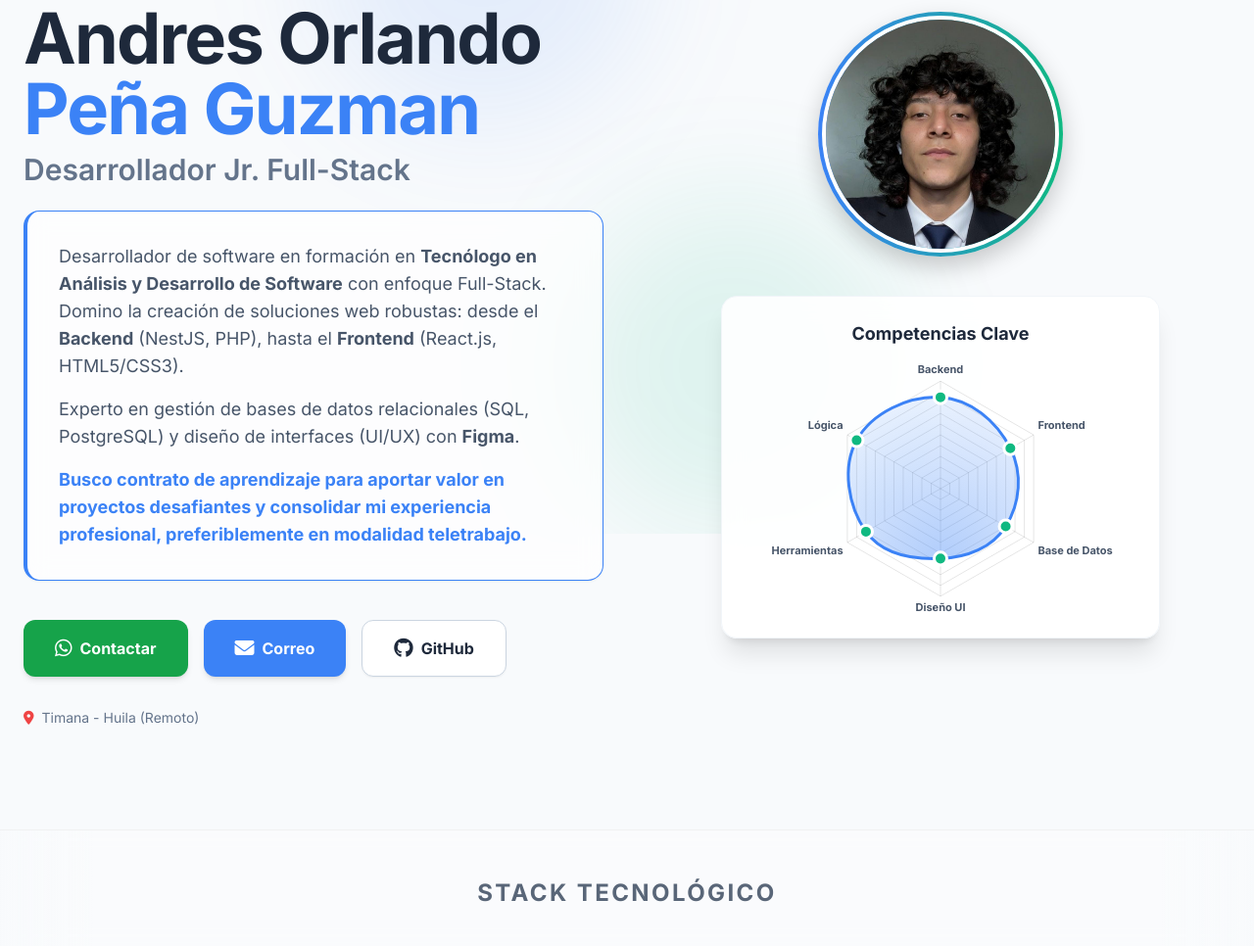
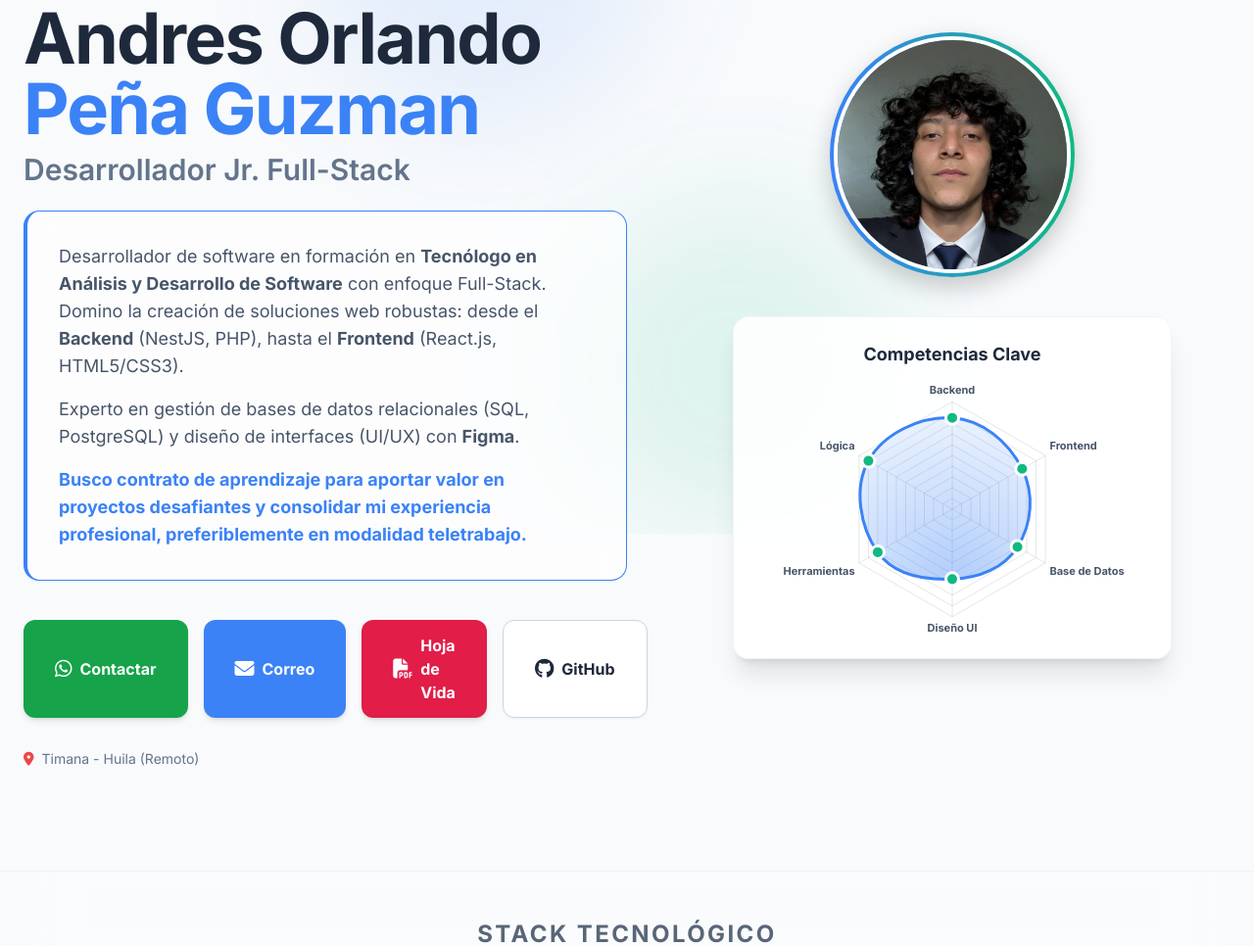
Before and after one commit to AndresPuyol/portafolio-andres, a plain HTML site: page index.html in a window 1280 px wide. Shown: the part 255-1221 px from the top of the page at 98% size. Drawn offline with nearby package versions, Linux system fonts and the light colour scheme; animation ran at ten frames a second.

Commit message:
subiendo cambios implementar boton pdf

```diff
--- a/index.html
+++ b/index.html
@@ -309,6 +309,11 @@
                 <a href="#" onclick="handleEmail(event)"
                     class="w-full sm:w-auto px-8 py-3.5 bg-secondary hover:bg-blue-600 text-white rounded-xl font-bold transition-all duration-300 shadow-md hover:shadow-xl hover:-translate-y-1 flex items-center justify-center gap-2 group">
                     <i class="fas fa-envelope text-xl group-hover:scale-110 transition-transform"></i> Correo
+                </a>
+
+                <a href="hoja_de_vida.pdf" target="_blank" download="Hoja_de_Vida_Andres_Pena.pdf"
+                    class="w-full sm:w-auto px-8 py-3.5 bg-rose-600 hover:bg-rose-500 text-white rounded-xl font-bold transition-all duration-300 shadow-md hover:shadow-xl hover:-translate-y-1 flex items-center justify-center gap-2 group">
+                    <i class="fas fa-file-pdf text-xl group-hover:scale-110 transition-transform"></i> Hoja de Vida
                 </a>
 
                 <a href="https://github.com/AndresPuyol" target="_blank"
```
Also changed, not shown: 1 other file.
